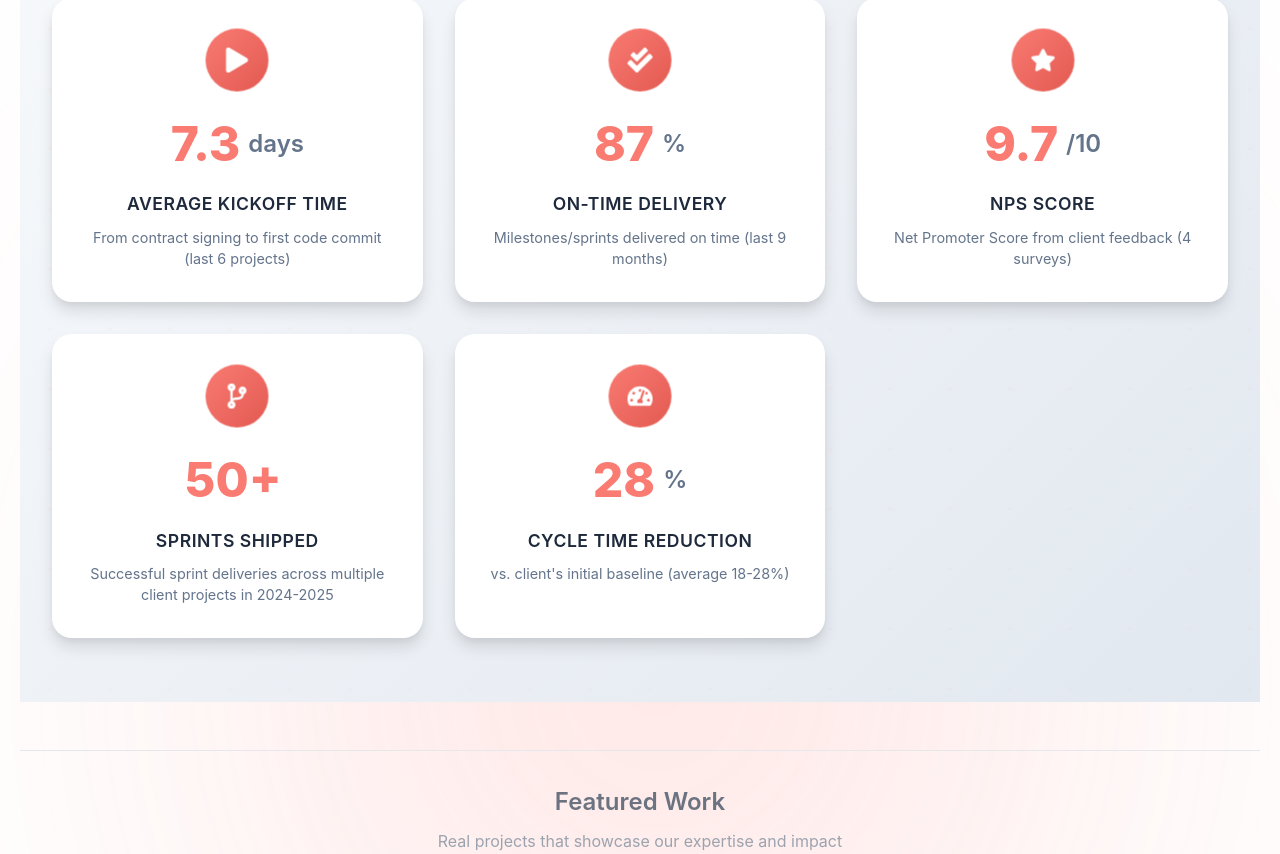
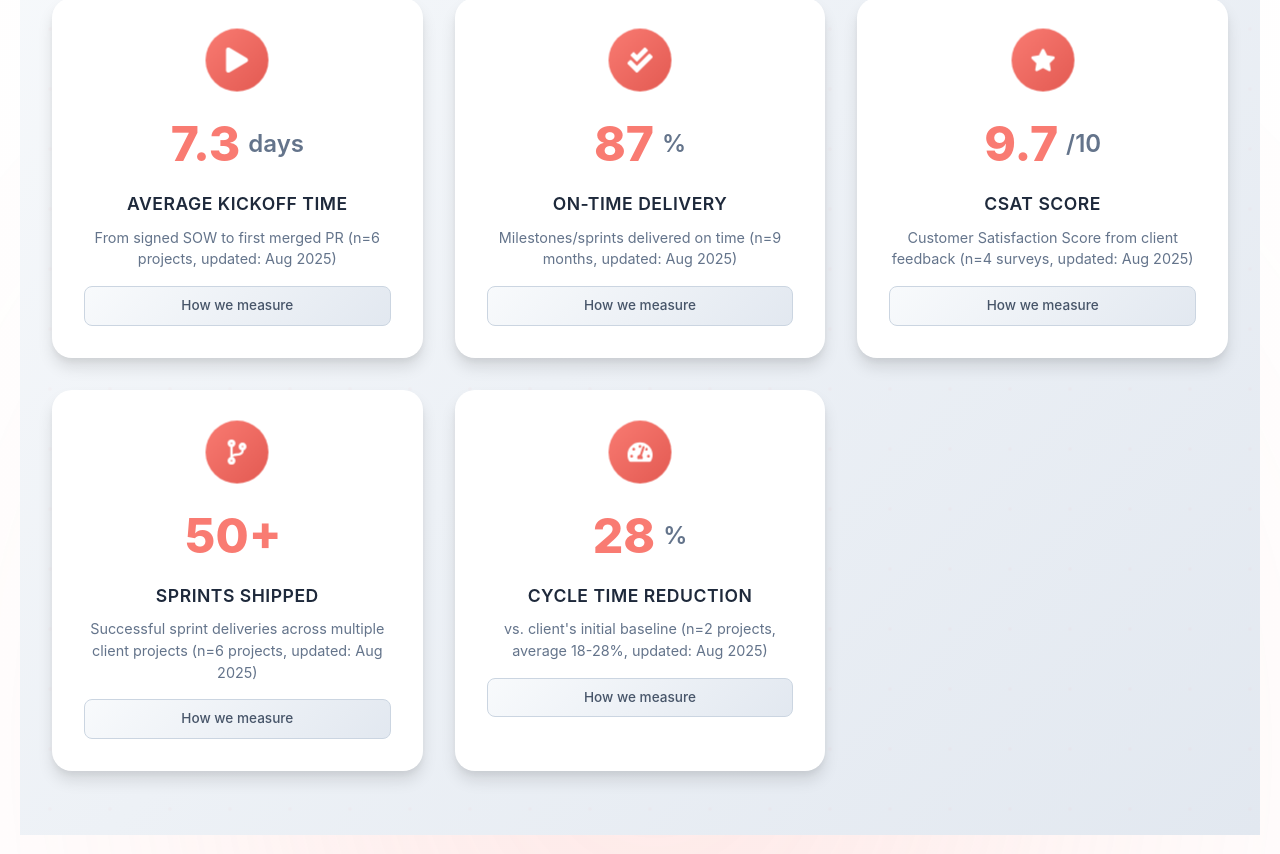
Before and after one commit to sanchezcande/OGH, a Next.js app: page / in a window 1280 px wide. Shown: the part 2406-3260 px from the top of the page. Built offline with nearby package versions, Linux system fonts and the light colour scheme.

Commit message:
metric corections

```diff
--- a/src/components/Metrics/MetricsSection.jsx
+++ b/src/components/Metrics/MetricsSection.jsx
@@ -1,4 +1,4 @@
-import React from "react";
+import React, { useState } from "react";
 import { useTranslation } from "react-i18next";
 import {
   MetricsSection as StyledMetricsSection,
@@ -11,6 +11,8 @@ import {
   MetricLabel,
   MetricDescription,
   MetricIcon,
+  HowWeMeasureLink,
+  Tooltip,
 } from "../../styles/pagesStyles/Metrics.styles";
 import {
   FaRocket,
@@ -37,6 +39,7 @@ import {
 
 const MetricsSection = () => {
   const { t } = useTranslation();
+  const [hoveredMetric, setHoveredMetric] = useState(null);
 
   const metrics = [
     {
@@ -77,6 +80,7 @@ const MetricsSection = () => {
         <MetricsGrid>
           {metrics.map((metric) => {
             const metricData = t(`metricsSection.metrics.${metric.key}`, { returnObjects: true });
+            const measurementDetail = t(`metricsSection.measurementDetails.${metric.key}`);
 
             return (
               <MetricCard key={metric.key} delay={metric.delay}>
@@ -89,6 +93,17 @@ const MetricsSection = () => {
                 </MetricValue>
                 <MetricLabel>{metricData.label}</MetricLabel>
                 <MetricDescription>{metricData.description}</MetricDescription>
+                <HowWeMeasureLink
+                  onMouseEnter={() => setHoveredMetric(metric.key)}
+                  onMouseLeave={() => setHoveredMetric(null)}
+                >
+                  {t("metricsSection.howWeMeasure")}
+                  {hoveredMetric === metric.key && (
+                    <Tooltip>
+                      {measurementDetail}
+                    </Tooltip>
+                  )}
+                </HowWeMeasureLink>
               </MetricCard>
             );
           })}
--- a/src/locales/en/translation.json
+++ b/src/locales/en/translation.json
@@ -482,37 +482,45 @@
   "metricsSection": {
     "title": "Proven Results",
     "subtitle": "Data-driven performance that speaks for itself",
+    "howWeMeasure": "How we measure",
     "metrics": {
       "avgKickoff": {
         "value": "7.3",
         "unit": "days",
         "label": "Average Kickoff Time",
-        "description": "From contract signing to first code commit (last 6 projects)"
+        "description": "From signed SOW to first merged PR (n=6 projects, updated: Aug 2025)"
       },
       "onTimeDelivery": {
         "value": "87",
         "unit": "%",
         "label": "On-Time Delivery",
-        "description": "Milestones/sprints delivered on time (last 9 months)"
+        "description": "Milestones/sprints delivered on time (n=9 months, updated: Aug 2025)"
       },
       "npsScore": {
         "value": "9.7",
         "unit": "/10",
-        "label": "NPS Score",
-        "description": "Net Promoter Score from client feedback (4 surveys)"
+        "label": "CSAT Score",
+        "description": "Customer Satisfaction Score from client feedback (n=4 surveys, updated: Aug 2025)"
       },
       "sprintsShipped": {
         "value": "50+",
         "unit": "",
         "label": "Sprints Shipped",
-        "description": "Successful sprint deliveries across multiple client projects in 2024-2025"
+        "description": "Successful sprint deliveries across multiple client projects (n=6 projects, updated: Aug 2025)"
       },
       "cycleTimeReduction": {
         "value": "28",
         "unit": "%",
         "label": "Cycle Time Reduction",
-        "description": "vs. client's initial baseline (average 18-28%)"
+        "description": "vs. client's initial baseline (n=2 projects, average 18-28%, updated: Aug 2025)"
       }
+    },
+    "measurementDetails": {
+      "avgKickoff": "We measure from signed Statement of Work (SOW) to first merged Pull Request in the client's repository. This includes environment setup, initial configuration, and first functional code.",
+      "onTimeDelivery": "We calculate the percentage of milestones and sprints delivered on or before the agreed date. We consider 'on time' if delivered within ±2 days of the target date.",
+      "npsScore": "We use post-project satisfaction surveys with a 1-10 scale. Clients evaluate code quality, communication, deadline compliance, and value delivered.",
+      "sprintsShipped": "We count successfully completed sprints that include functional features, approved testing, and production deployment. We only count sprints with client acceptance.",
+      "cycleTimeReduction": "We compare average development time per feature before and after our implementation. This includes coding, testing, and deployment time."
     }
   },
   "teamSection": {
--- a/src/locales/es/translation.json
+++ b/src/locales/es/translation.json
@@ -491,37 +491,45 @@
   "metricsSection": {
     "title": "Resultados Comprobados",
     "subtitle": "Rendimiento basado en datos que habla por sí mismo",
+    "howWeMeasure": "Cómo medimos",
     "metrics": {
       "avgKickoff": {
         "value": "7.3",
         "unit": "días",
         "label": "Tiempo Promedio de Inicio",
-        "description": "Desde firma de contrato hasta primer commit de código (últimos 6 proyectos)"
+        "description": "Desde firma de SOW hasta primer PR mergeado (n=6 proyectos, actualizado: ago 2025)"
       },
       "onTimeDelivery": {
         "value": "87",
         "unit": "%",
         "label": "Entrega a Tiempo",
-        "description": "Hitos/sprints entregados en fecha (últimos 9 meses)"
+        "description": "Hitos/sprints entregados en fecha (n=9 meses, actualizado: ago 2025)"
       },
       "npsScore": {
         "value": "9.7",
         "unit": "/10",
-        "label": "Puntuación NPS",
-        "description": "Net Promoter Score del feedback de clientes (4 encuestas)"
+        "label": "Puntuación CSAT",
+        "description": "Customer Satisfaction Score del feedback de clientes (n=4 encuestas, actualizado: ago 2025)"
       },
       "sprintsShipped": {
         "value": "50+",
         "unit": "",
         "label": "Sprints Entregados",
-        "description": "Entregas exitosas de sprints en múltiples proyectos de clientes en 2024-2025"
+        "description": "Entregas exitosas de sprints en múltiples proyectos de clientes (n=6 proyectos, actualizado: ago 2025)"
       },
       "cycleTimeReduction": {
         "value": "28",
         "unit": "%",
         "label": "Reducción del Tiempo del Ciclo",
-        "description": "vs. baseline inicial del cliente (promedio 18-28%)"
+        "description": "vs. baseline inicial del cliente (n=2 proyectos, promedio 18-28%, actualizado: ago 2025)"
       }
+    },
+    "measurementDetails": {
+      "avgKickoff": "Medimos desde la firma del Statement of Work (SOW) hasta el primer Pull Request mergeado en el repositorio del cliente. Esto incluye setup del entorno, configuración inicial y primer código funcional.",
+      "onTimeDelivery": "Calculamos el porcentaje de milestones y sprints que se entregaron en la fecha acordada o antes. Consideramos 'a tiempo' si se cumple dentro de ±2 días de la fecha objetivo.",
+      "npsScore": "Utilizamos encuestas de satisfacción post-proyecto con escala del 1-10. Los clientes evalúan calidad del código, comunicación, cumplimiento de deadlines y valor entregado.",
+      "sprintsShipped": "Contamos sprints completados exitosamente que incluyen features funcionales, testing aprobado y deployment a producción. Solo contamos sprints con aceptación del cliente.",
+      "cycleTimeReduction": "Comparamos el tiempo promedio de desarrollo por feature antes y después de nuestra implementación. Incluye tiempo de coding, testing y deployment."
     }
   },
   "teamSection": {
--- a/src/styles/pagesStyles/Metrics.styles.js
+++ b/src/styles/pagesStyles/Metrics.styles.js
@@ -191,3 +191,65 @@ export const MetricIcon = styled.div`
     font-size: 1.2rem;
   }
 `;
+
+export const HowWeMeasureLink = styled.div`
+  position: relative;
+  margin-top: 1rem;
+  padding: 0.5rem 1rem;
+  background: linear-gradient(135deg, #f8fafc 0%, #e2e8f0 100%);
+  border: 1px solid #cbd5e1;
+  border-radius: 8px;
+  color: #475569;
+  font-size: 0.85rem;
+  font-weight: 500;
+  text-align: center;
+  cursor: pointer;
+  transition: all 0.2s ease;
+  user-select: none;
+
+  &:hover {
+    background: linear-gradient(135deg, #e2e8f0 0%, #cbd5e1 100%);
+    border-color: #94a3b8;
+    color: #334155;
+  }
+
+  @media (max-width: 768px) {
+    font-size: 0.8rem;
+    padding: 0.4rem 0.8rem;
+  }
+`;
+
+export const Tooltip = styled.div`
+  position: absolute;
+  bottom: 100%;
+  left: 50%;
+  transform: translateX(-50%);
+  margin-bottom: 0.5rem;
+  padding: 1rem;
+  background: #1e293b;
+  color: white;
+  border-radius: 8px;
+  font-size: 0.8rem;
+  line-height: 1.4;
+  max-width: 280px;
+  box-shadow: 0 10px 25px rgba(0, 0, 0, 0.2);
+  z-index: 1000;
+  white-space: normal;
+  text-align: left;
+
+  &::after {
+    content: '';
+    position: absolute;
+    top: 100%;
+    left: 50%;
+    transform: translateX(-50%);
+    border: 6px solid transparent;
+    border-top-color: #1e293b;
+  }
+
+  @media (max-width: 768px) {
+    max-width: 240px;
+    font-size: 0.75rem;
+    padding: 0.8rem;
+  }
+`;
```
